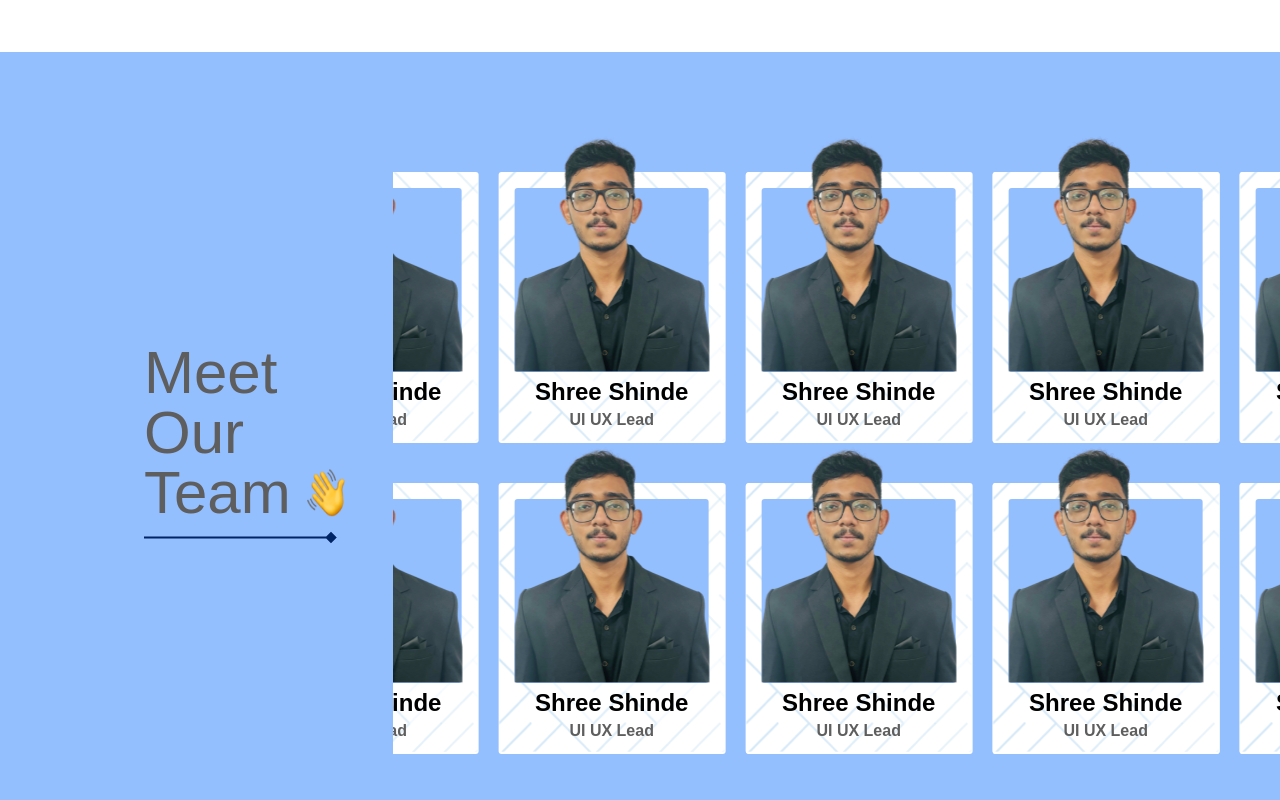
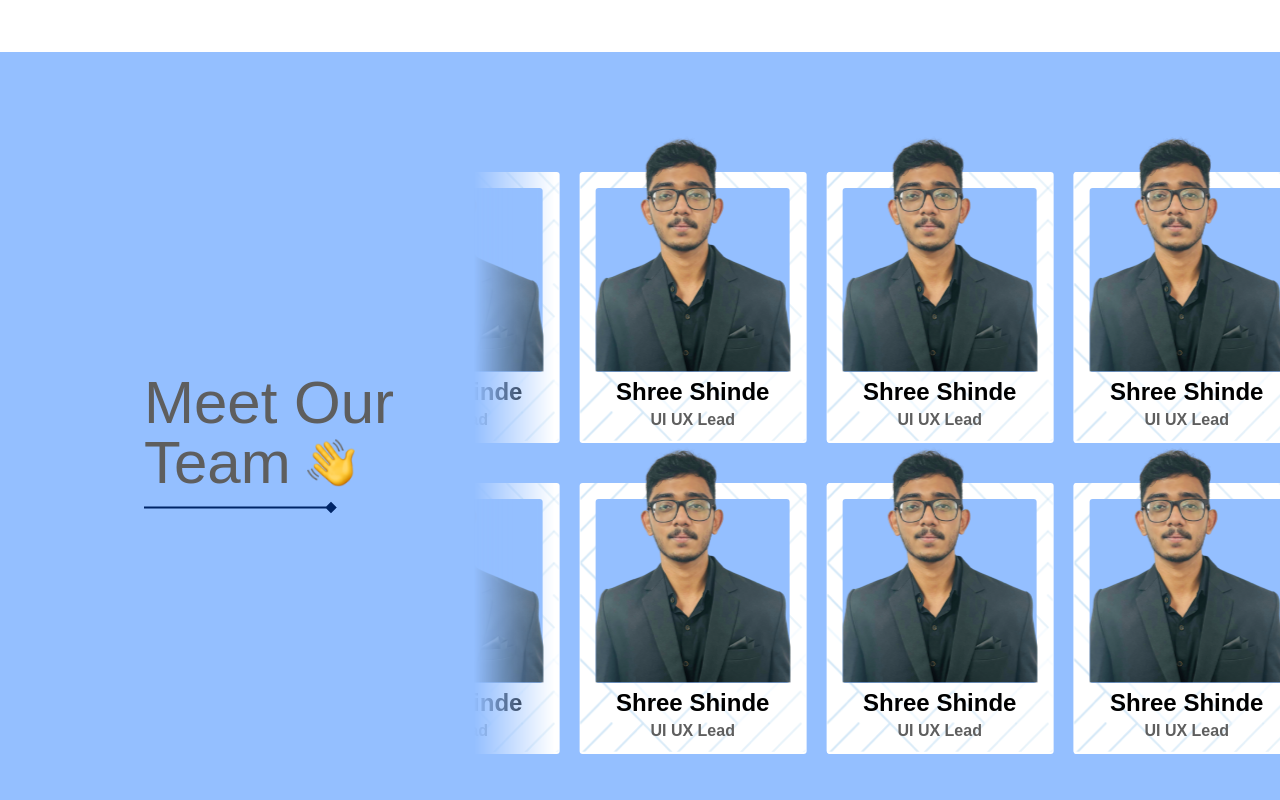
Before and after one commit to vaibhavraut07/csi, a React (Create React App) app: page / in a window 1280 px wide. Shown: the part 2280-3080 px from the top of the page. Built offline with nearby package versions, Linux system fonts and the light colour scheme; the HTML template or start-up script is replaced by a standard one.

Commit message:
added fade effect to team cards

```diff
--- a/src/components/landingPage/Team.jsx
+++ b/src/components/landingPage/Team.jsx
@@ -60,11 +60,7 @@ function Team() {
             <img className="mt-2" src='/landingpage/line14.svg' alt="underline" />
           </div>
         </div>
-
-        <div className='relative flex overflow-hidden'>
-          <div className='absolute inset-y-0 left-0 w-16 bg-gradient-to-r from-[#94BFFF] to-transparent pointer-events-none'></div>
-          <div className='absolute inset-y-0 right-0 w-16 bg-gradient-to-l from-[#94BFFF] to-transparent pointer-events-none'></div>
-
+        <div className='relative flex overflow-hidden' style={{ width: '100vw', maskImage: 'linear-gradient(to right, transparent, black 10%, black 100%)' }}>
           <div className='flex flex-col gap-10 pt-10 animate-marquee whitespace-nowrap'>
             <div className='flex'>
               {
@@ -81,8 +77,7 @@ function Team() {
               }
             </div>
           </div>
-
-          <div className='absolute inset-y-0 flex flex-col gap-10 pt-10 animate-marquee2 whitespace-nowrap'>
+          <div className='absolute flex flex-col gap-10 pt-10 animate-marquee2 whitespace-nowrap'>
             <div className='flex'>
               {
                 teamMembers.map((member, index) => (
@@ -101,7 +96,8 @@ function Team() {
         </div>
       </div>
     </div>
-  );
+  )
+
 }
 
 export default Team;
```
